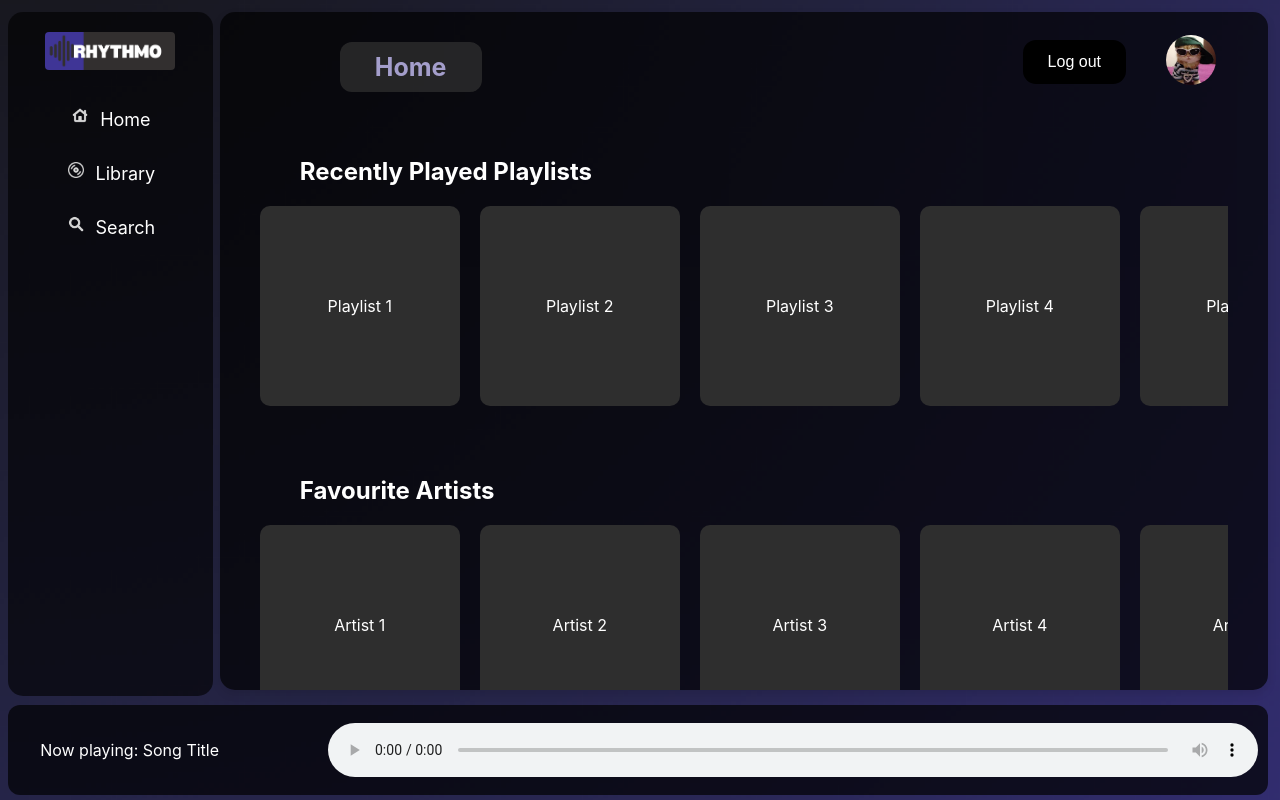
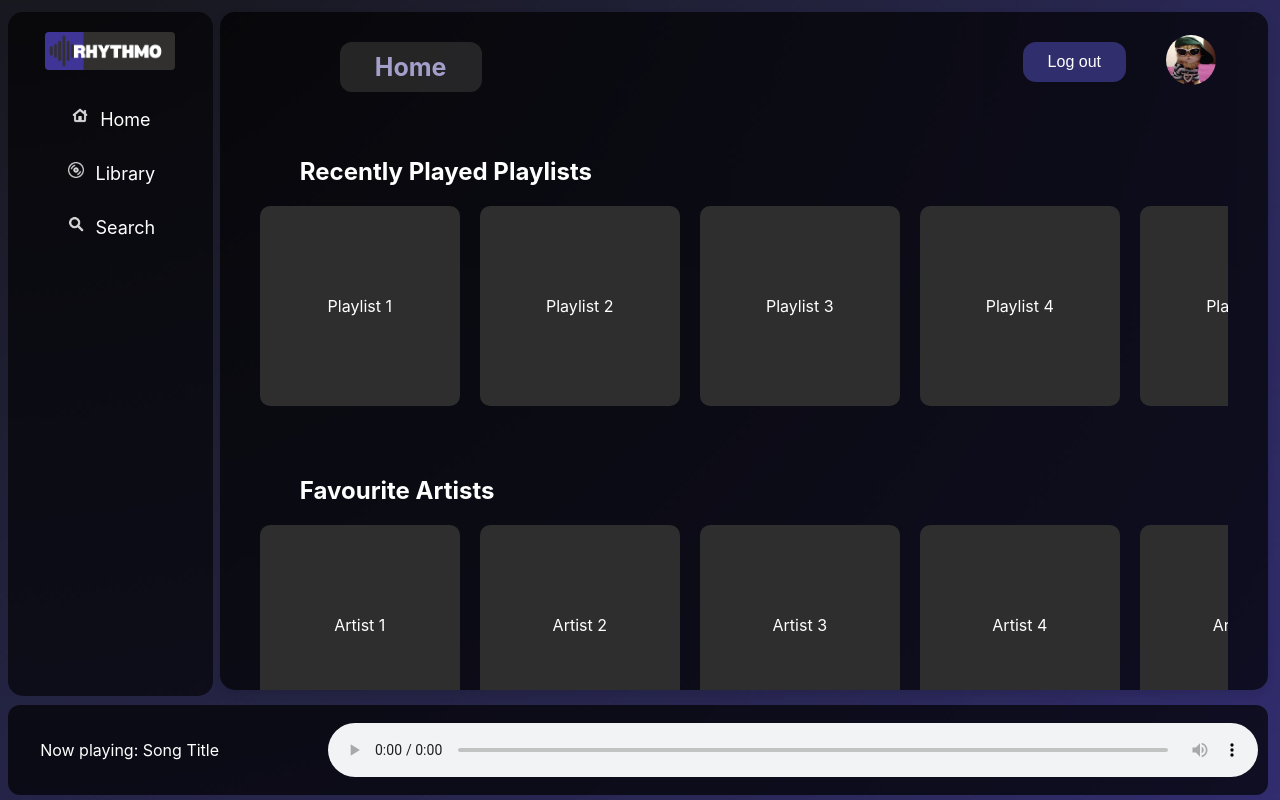
Before and after one commit to anastainty/Rhythmo-FrontEnd, a React (Create React App) app: page / in a window 1280 px wide. Built offline with nearby package versions, Linux system fonts and the light colour scheme.

Commit message:
icons for sidebar added

```diff
--- a/src/App.css
+++ b/src/App.css
@@ -41,10 +41,10 @@
 }
 
 .logout-button {
-  background-color: #000000;
+  background-color: rgb(49, 46, 109);
   color: white;
   border: none;
-  padding: 13px 25px;
+  padding: 11px 25px;
   border-radius: 13px;
   font-size: 16px;
   cursor: pointer;
```
